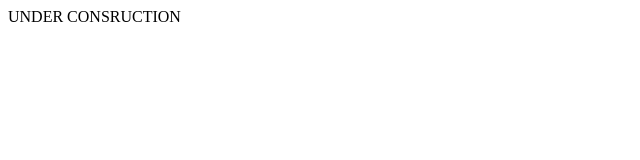
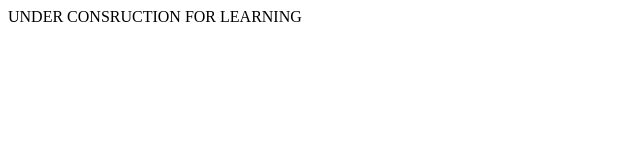
Before and after one commit to palmin-albert333/site, a plain HTML site: page index.html in a window 1280 px wide. Shown: the whole page, without its empty margins (0-640 px from the left). Drawn offline with Linux system fonts and the light colour scheme.

```diff
--- a/index.html
+++ b/index.html
@@ -9,7 +9,7 @@
 </head>
 
 <body>
-UNDER CONSRUCTION
+UNDER CONSRUCTION FOR LEARNING
 </body>
 
 </html>
```
Also changed, not shown: 1 other file.
